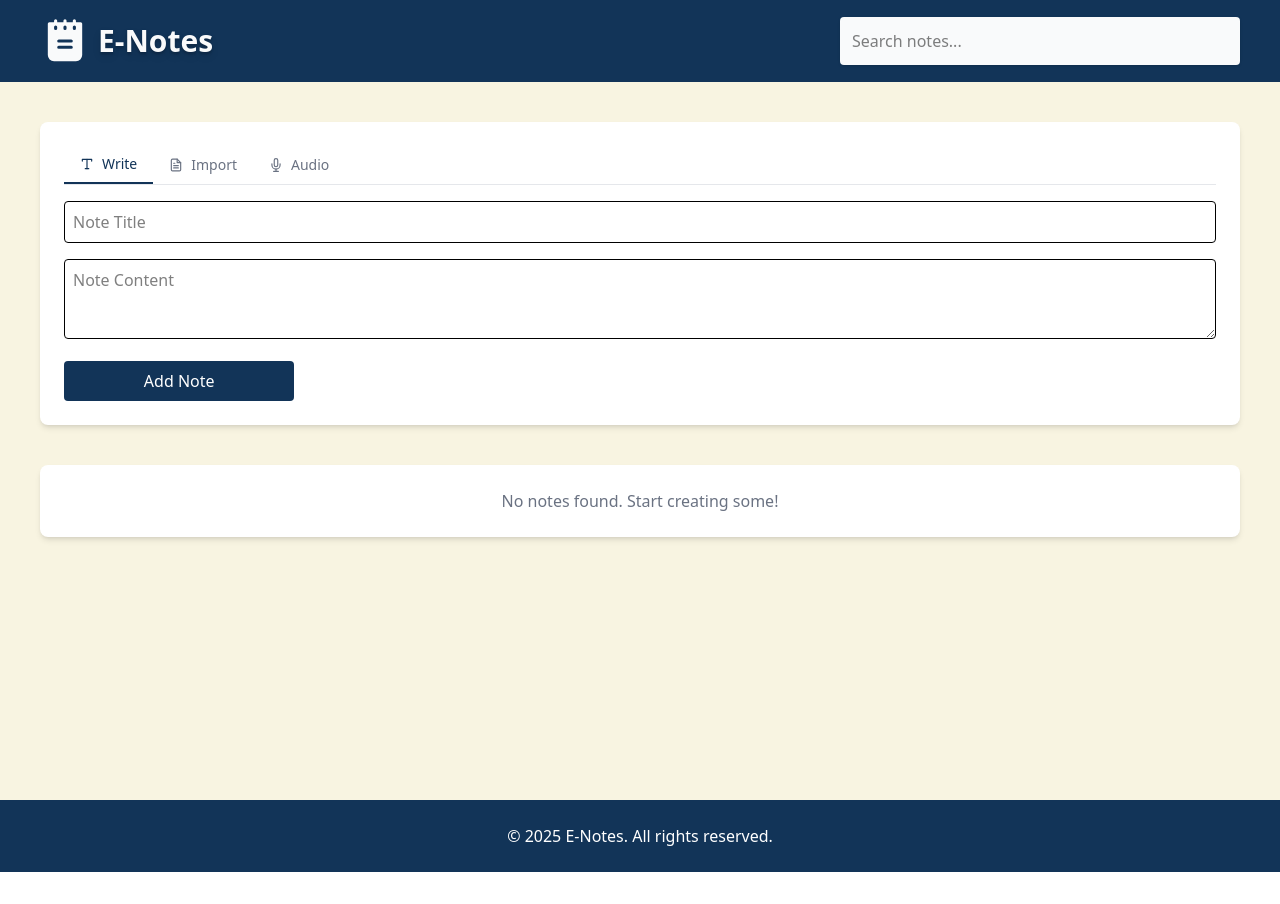
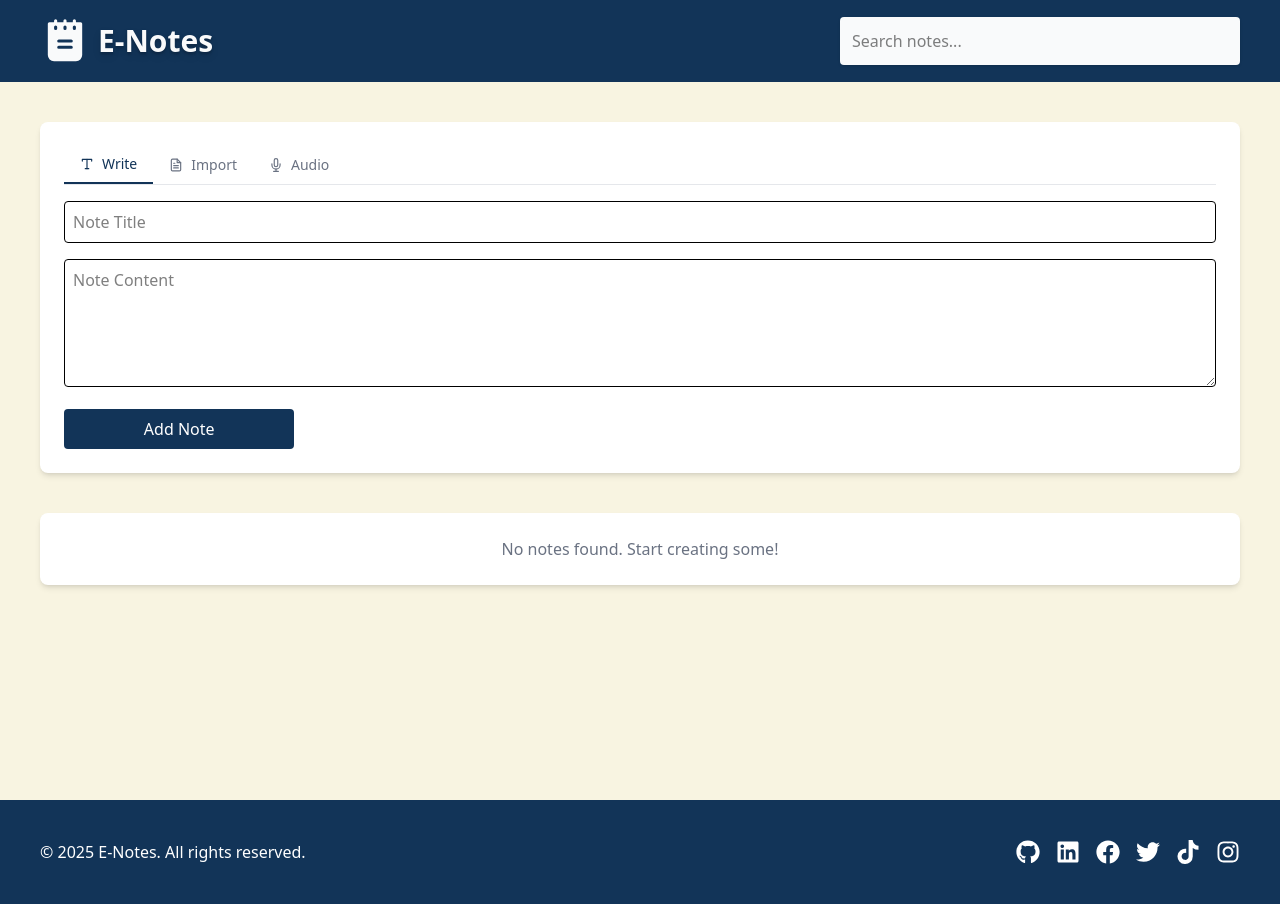
Before and after one commit to MoketeTyabekana/ai-projects, a React (Vite) app in the folder e-notes/: page / in a window 1280 px wide. Before the commit the page ends 872 px from the top, so only its background shows below. Built offline with nearby package versions, Linux system fonts and the light colour scheme.

Commit message:
Update package dependencies; enhance Footer component with social media icons and improve NoteForm textarea height

```diff
--- a/e-notes/package.json
+++ b/e-notes/package.json
@@ -11,7 +11,9 @@
   },
   "dependencies": {
     "@tailwindcss/vite": "^4.1.3",
+    "dompurify": "^3.2.5",
     "jspdf": "^3.0.1",
+    "marked": "^15.0.7",
     "pdf-parse": "^1.1.1",
     "react": "^19.0.0",
     "react-dom": "^19.0.0",
--- a/e-notes/src/components/Footer.jsx
+++ b/e-notes/src/components/Footer.jsx
@@ -1,9 +1,38 @@
+import { FaGithub, FaLinkedin, FaFacebook, FaTwitter, FaTiktok, FaInstagram } from 'react-icons/fa';
+
 const Footer = () => (
   <footer>
-      <div className="bg-primary text-center p-6">
-        <p className="text-white">
+    <div className="bg-primary text-white p-10">
+      <div className="container mx-auto flex flex-col md:flex-row justify-between items-center">
+        {/* Copyright Text */}
+        <div className="mb-4 md:mb-0">
+          <p className="text-center md:text-left">
             &copy; {new Date().getFullYear()} E-Notes. All rights reserved.
           </p>
+        </div>
+
+        {/* Social Media Icons */}
+        <div className="flex space-x-4">
+          <a href="#" className="hover:text-gray-300 transition-colors">
+            <FaGithub size={24} aria-label="GitHub" />
+          </a>
+          <a href="#" className="hover:text-gray-300 transition-colors">
+            <FaLinkedin size={24} aria-label="LinkedIn" />
+          </a>
+          <a href="#" className="hover:text-gray-300 transition-colors">
+            <FaFacebook size={24} aria-label="Facebook" />
+          </a>
+          <a href="#" className="hover:text-gray-300 transition-colors">
+            <FaTwitter size={24} aria-label="X (Formerly Twitter)" />
+          </a>
+          <a href="#" className="hover:text-gray-300 transition-colors">
+            <FaTiktok size={24} aria-label="TikTok" />
+          </a>
+          <a href="#" className="hover:text-gray-300 transition-colors">
+            <FaInstagram size={24} aria-label="Instagram" />
+          </a>
+        </div>
+      </div>
     </div>
   </footer>
 );
--- a/e-notes/src/components/NoteForm.jsx
+++ b/e-notes/src/components/NoteForm.jsx
@@ -142,7 +142,7 @@ const NoteForm = ({
           />
           <textarea
             placeholder="Note Content"
-            className="w-full p-2 mb-4 border rounded-sm min-h-20"
+            className="w-full p-2 mb-4 border rounded-sm min-h-32"
             value={content}
             onChange={(e) => setContent(e.target.value)}
           />
```
Also changed, not shown: 1 other file (tests, documents, lock files or other folders). Lines whose indentation alone changed are shown as unchanged.
